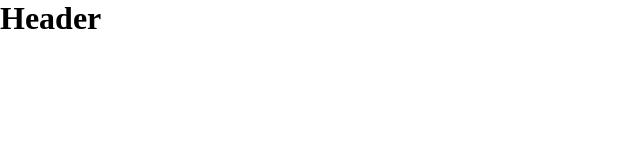
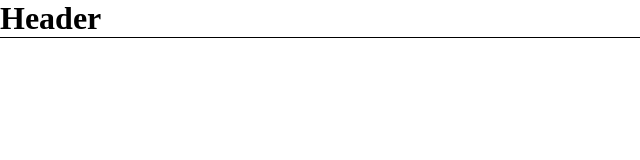
Before and after one commit to andreasalvi99/htmlcss-wireframe, a plain HTML site: page index.html in a window 1280 px wide. Shown: the whole page, without its empty margins (0-640 px from the left). Drawn offline with Linux system fonts and the light colour scheme; files that its build step writes are made by us from their sources.

Commit message:
edited header in css

```diff
--- a/css/style.css
+++ b/css/style.css
@@ -1,7 +1,12 @@
 /* CSS reset */
-
 *{
     margin: 0;
     padding: 0;
     box-sizing: border-box;
 }
+
+/* Main */
+
+header{
+    border-bottom: 1px solid black;
+}
--- a/index.html
+++ b/index.html
@@ -9,15 +9,15 @@
 
     <!-- Stylesheet -->
 
-    <link rel="stylesheet" href="style.css">
+    <link rel="stylesheet" href="./css/style.css">
 </head>
 <body>
 
     <!-- Header, h1 to style w/ css -->
 
-    <head>
+    <header>
         <h1>Header</h1>
-    </head>
+    </header>
 
 </body>
 </html>
```
